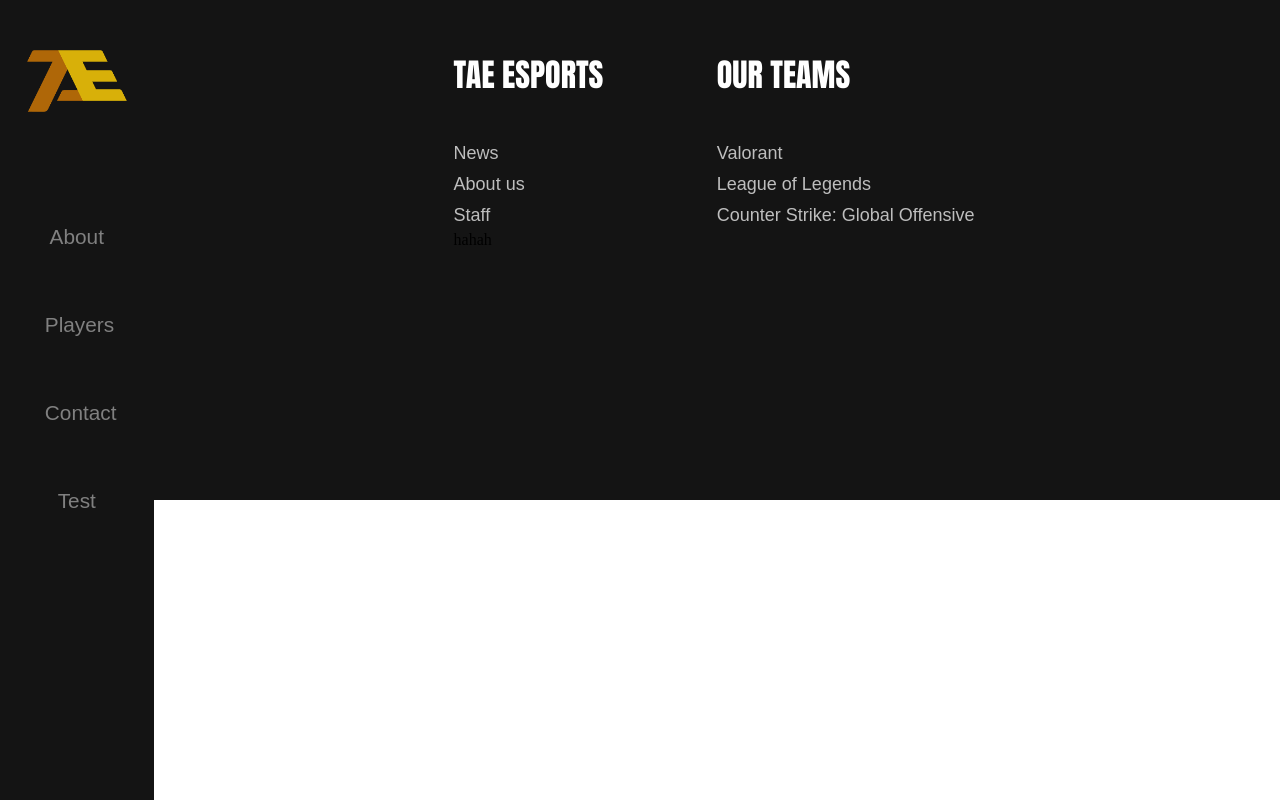
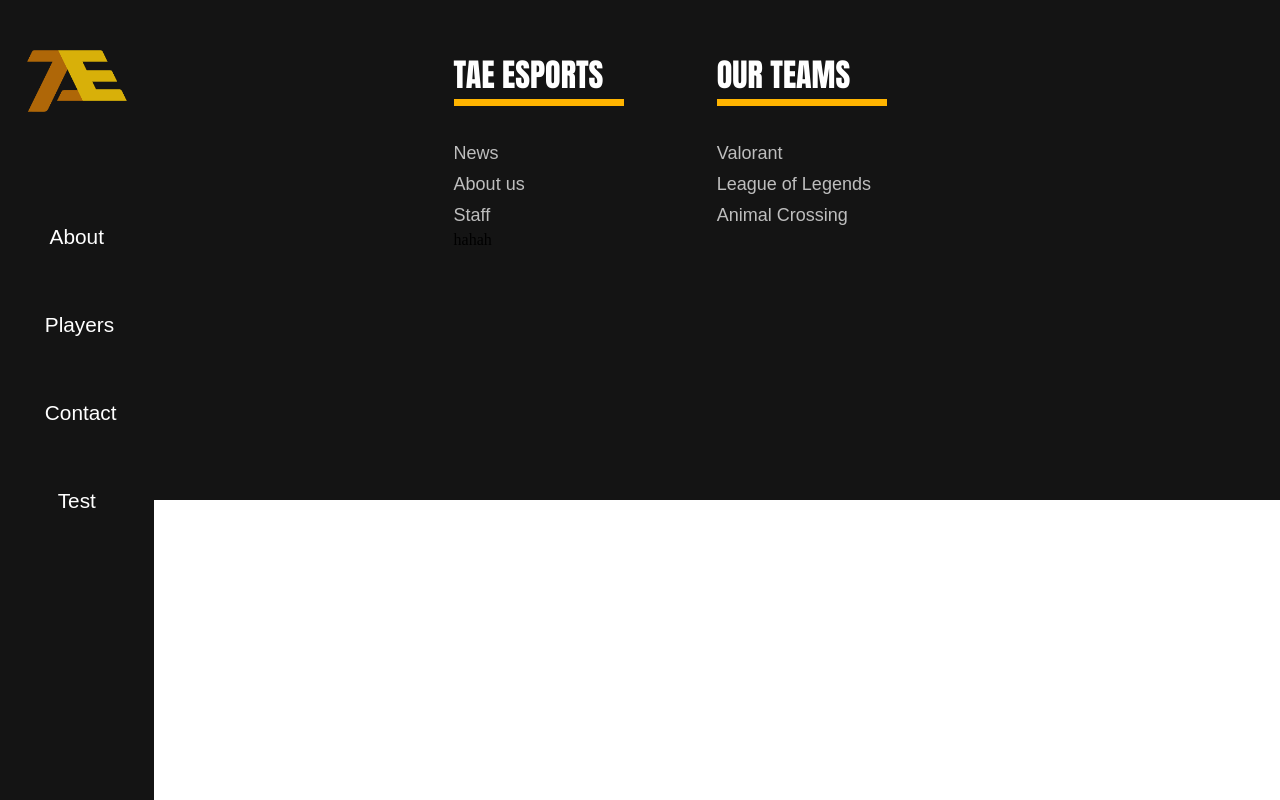
Before and after one commit to marcusbugge/tae.gg, a React (Create React App) app in the folder tae.gg/ClientApp/: page / in a window 1280 px wide. Built offline with nearby package versions, Linux system fonts and the light colour scheme; a web font is replaced by a local one.

Commit message:
Minor changes

```diff
--- a/tae.gg/ClientApp/src/components/footer/Footer.js
+++ b/tae.gg/ClientApp/src/components/footer/Footer.js
@@ -25,7 +25,7 @@
             <div className="games">
               <Link to="/games/valorant">Valorant</Link>
               <Link to="/games/leagueoflegends">League of Legends</Link>
-              <Link to="/games/csgo">Counter Strike: Global Offensive</Link>
+              <Link to="/games/csgo">Animal Crossing</Link>
             </div>
           </div>
         </div>
--- a/tae.gg/ClientApp/src/components/footer/footer.css
+++ b/tae.gg/ClientApp/src/components/footer/footer.css
@@ -21,7 +21,7 @@
 }
 
 .stripe-mini {
-  background-color: var(--tae_yellow);
+  background-color: var(--tae_foreground_primary);
   height: 7px;
   width: 170px;
 }
--- a/tae.gg/ClientApp/src/components/navbar/navbar.css
+++ b/tae.gg/ClientApp/src/components/navbar/navbar.css
@@ -1,12 +1,12 @@
 .navbar {
 }
 
-.nav{
-  transition-duration: .3s;
+.nav {
+  transition-duration: 0.3s;
   background-color: rgb(20, 20, 20);
 }
 
-.nav:hover{
+.nav:hover {
   background-color: var(--tae_background_primary);
 }
 
@@ -21,17 +21,15 @@
 
 .links {
   display: flex;
-  color: white;
   flex-direction: column;
   justify-content: center;
   align-items: center;
   padding: 1vw;
-
 }
 .links a {
   font-size: 1.3rem;
-  transition-duration: .2s;
-  color: grey;
+  transition-duration: 0.2s;
+  color: white;
   text-decoration: none;
   margin: 3vh 0 3vh 0;
   width: 50%;
@@ -42,7 +40,6 @@
 .links a:hover {
   border-color: var(--tae_foreground_primary);
   color: var(--tae_foreground_primary);
-  letter-spacing: .5px;
+  letter-spacing: 0.5px;
   font-weight: 200;
-
 }
--- a/tae.gg/ClientApp/src/index.css
+++ b/tae.gg/ClientApp/src/index.css
@@ -10,10 +10,8 @@
   --tae_background_accent: #202020;
   --tae_foreground_primary: #ffb400;
   --tae_foreground_primary_accent: #ffe3a0; /*   TODO Logo colors*/
-  --tae_foreground_secondary: #AF6708;
+  --tae_foreground_secondary: #af6708;
   --tae_foreground_secondary_accent: #dc963c;
-
-
 }
 
 h1 {
@@ -39,7 +37,9 @@
 }
 
 a:hover {
-  color: var(--tae_yellow);
+  color: var(--tae_foreground_primary);
+  transition-duration: 0.1s;
+  font-weight: 900;
 }
 
 .stripe {
```
